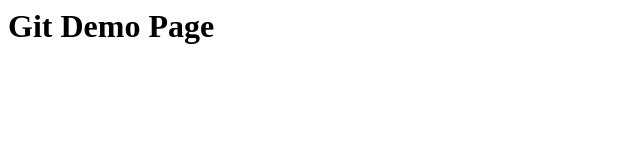
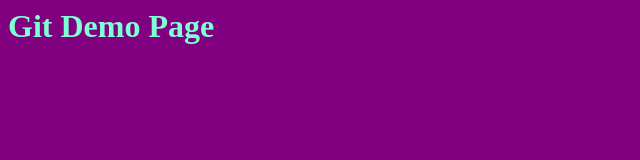
Before and after one commit to qwertygehaktbal/testing, a plain HTML site: page index.html in a window 1280 px wide. Shown: the whole page, without its empty margins (0-640 px from the left). Drawn offline with Linux system fonts and the light colour scheme.

Commit message:
basic styles

```diff
--- a/index.html
+++ b/index.html
@@ -1,5 +1,7 @@
 <html>
-    <head></head>
+    <head>
+        <link rel="stylesheet" href="styles.css">
+    </head>
     <body>
         <h1> Git Demo Page</h1>
         <script src="app.js"></script>
--- /dev/null
+++ b/styles.css
@@ -0,0 +1,7 @@
+body{
+    background-color: purple;
+}
+
+h1{
+    color: aquamarine;
+}
```
